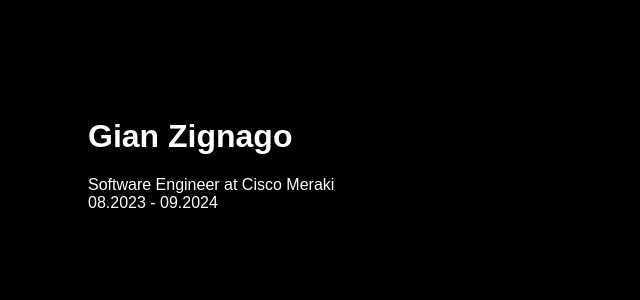
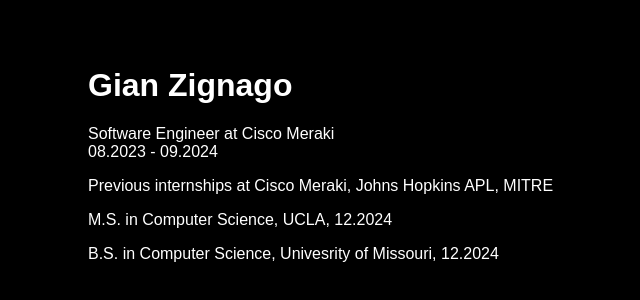
Before and after one commit to zignago/personal-website2, a plain HTML site: page index.html in a window 1280 px wide. Shown: the part 238-538 px from the top of the page, without its empty margins (152-792 px from the left). Drawn offline with Linux system fonts and the light colour scheme.

Commit message:
Update index.html

```diff
--- a/index.html
+++ b/index.html
@@ -27,6 +27,9 @@
     <div class="divider">
         <h1>Gian Zignago</h1>
         <p>Software Engineer at Cisco Meraki<br>08.2023 - 09.2024</p>
+        <p>Previous internships at Cisco Meraki, Johns Hopkins APL, MITRE</p>
+        <p>M.S. in Computer Science, UCLA, 12.2024</p>
+        <p>B.S. in Computer Science, Univesrity of Missouri, 12.2024</p>
     </div>
 </body>
 </html>
```
